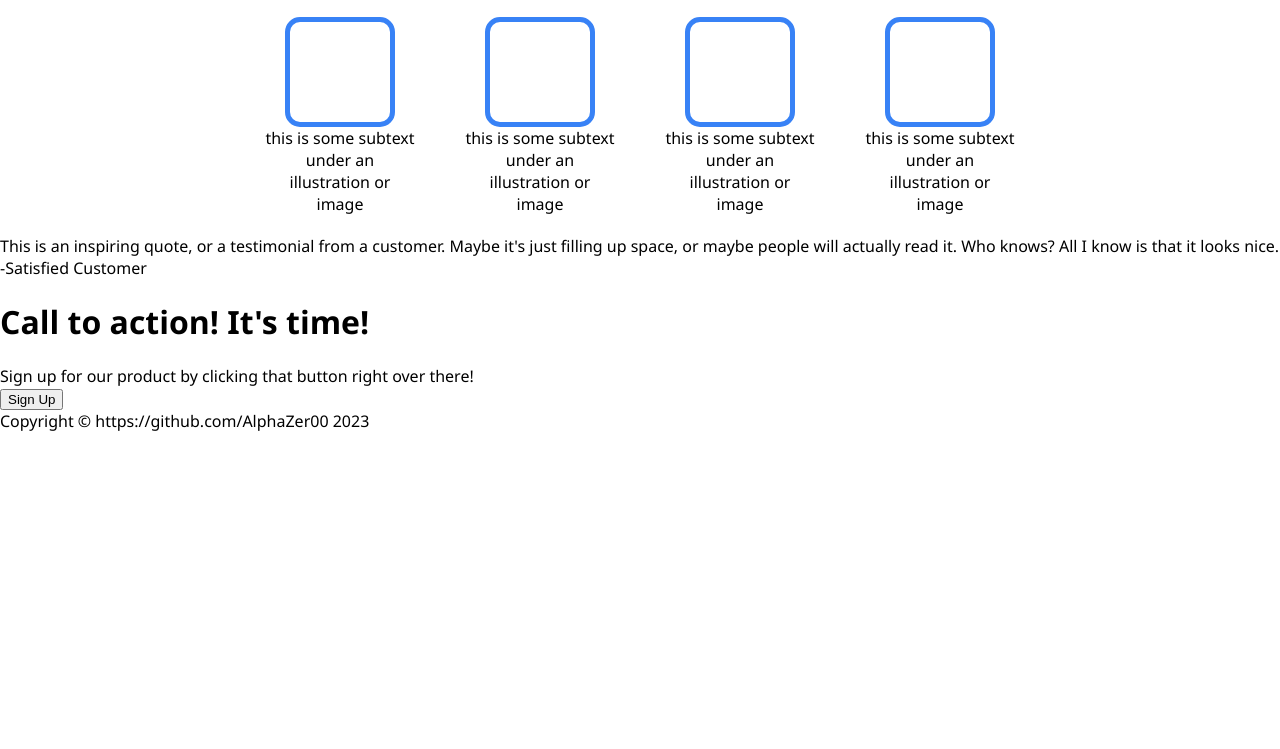
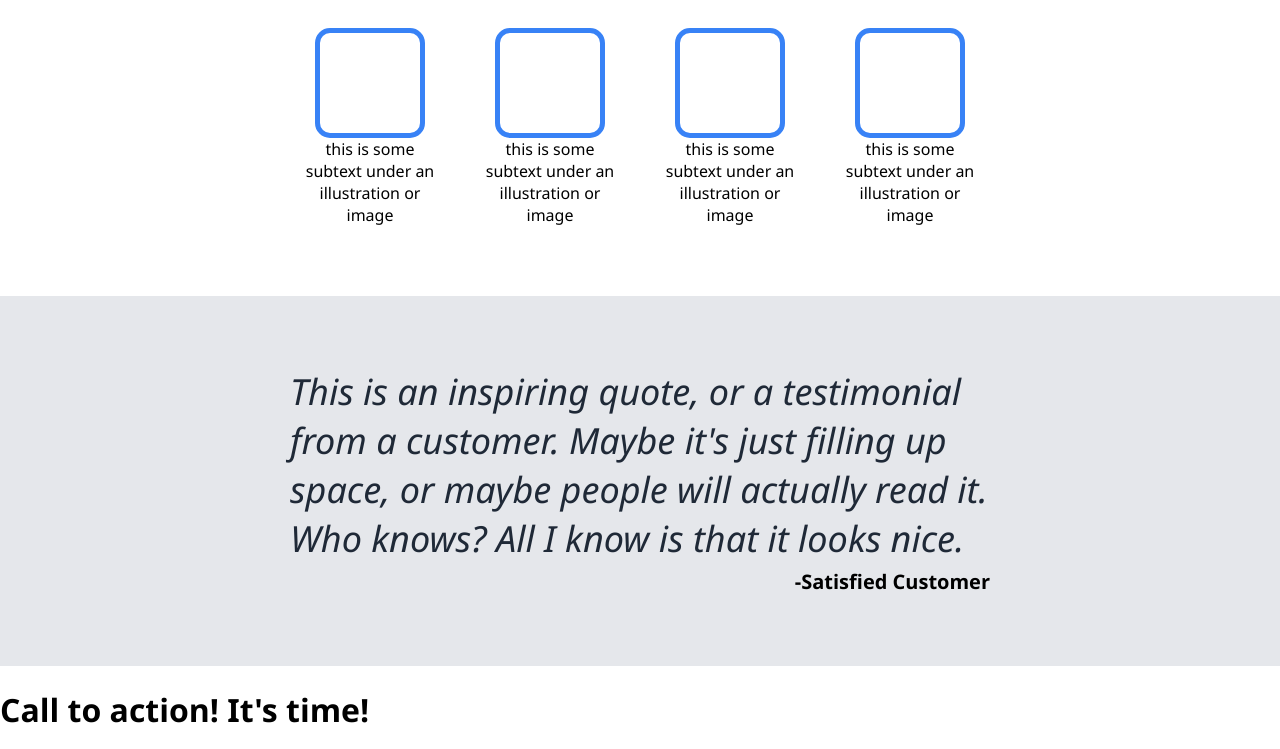
Before and after one commit to AlphaZer00/Landing-Page, a plain HTML site: page index.html in a window 1280 px wide. Shown: the part 442-1191 px from the top of the page. Before the commit the page ends 874 px from the top, so only its background shows below. Drawn offline with Linux system fonts and the light colour scheme.

Commit message:
Added styling for quote section

```diff
--- a/index.html
+++ b/index.html
@@ -49,11 +49,13 @@
         </div>
     </div>
     <div class="quote-section">
-        <div class="text">This is an inspiring quote, or a testimonial from a customer.
-            Maybe it's just filling up space, or maybe people will actually read it. Who knows?
-            All I know is that it looks nice.
+        <div class="text-container">
+            <div class="text">This is an inspiring quote, or a testimonial from a customer.
+                Maybe it's just filling up space, or maybe people will actually read it. Who knows?
+                All I know is that it looks nice.
+            </div>
+            <div class="quote-attribution">-Satisfied Customer</div>
         </div>
-        <div class="quote-attribution">-Satisfied Customer</div>
     </div>
     <div class="call-to-action">
         <h1>Call to action! It's time!</h1>
--- a/styles.css
+++ b/styles.css
@@ -87,6 +87,10 @@ a {
 
 }
 
+.information>h1 {
+    font-size: 36px;
+    color: #1F2937;
+}
 .boxes {
     display: flex;
     justify-content: center;
@@ -95,11 +99,12 @@ a {
 }
 
 .info {
-    max-width: 150px;
+    max-width: 130px;
     display: flex;
     flex-direction: column;
     align-items: center;
     text-align: center;
+    padding-bottom: 50px;
 }
 .box {
     height: 100px;
@@ -107,3 +112,33 @@ a {
     border: 5px solid #3882F6;
     border-radius: 15px;
 }
+
+.quote-section {
+    background-color: #E5E7EB;
+    min-height: 350px;
+    display: flex;
+    flex-direction: column;
+    justify-content: center;
+    align-items: center;
+    padding: 10px 100px;
+}
+
+.text-container>.text {
+    font-size: 36px;
+    font-weight: 100;
+    font-style: italic;
+    color: #1F2937;
+}
+
+.quote-attribution {
+    margin-top: 5px;
+    font-weight: bold;
+    align-self: flex-end;
+    font-size: 20px;
+}
+
+.text-container {
+    display: flex;
+    flex-direction: column;
+    max-width: 700px;
+}
```
